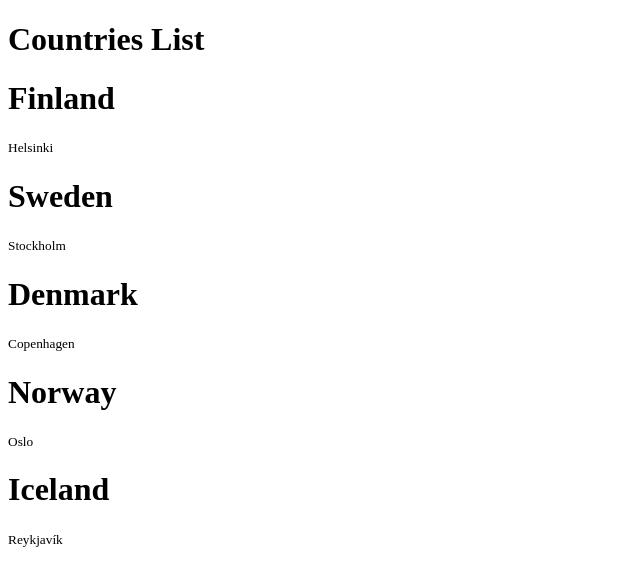
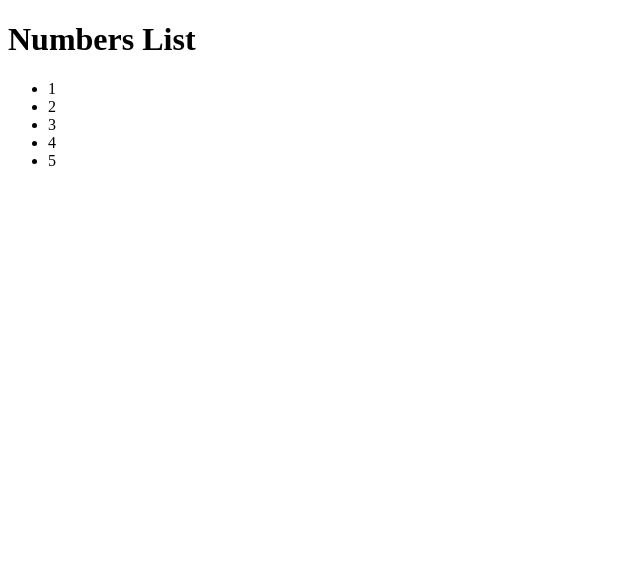
Before and after one commit to wantinghsieh/30-days-of-react, a React (Create React App) app: page / in a window 1280 px wide. Shown: the top 586 px of the page, without its empty margins (0-640 px from the left). Built offline with nearby package versions, Linux system fonts and the light colour scheme.

Commit message:
Key in mapping arrays

```diff
--- a/src/index.js
+++ b/src/index.js
@@ -1,38 +1,26 @@
 import React from 'react'
 import ReactDOM from 'react-dom/client'
 
-const countries = [
-  { name: 'Finland', city: 'Helsinki' },
-  { name: 'Sweden', city: 'Stockholm' },
-  { name: 'Denmark', city: 'Copenhagen' },
-  { name: 'Norway', city: 'Oslo' },
-  { name: 'Iceland', city: 'Reykjavík' },
-]
+const Numbers = ({ numbers }) => {
+  // modifying array to array of li JSX
+  const list = numbers.map((num) => <li key={num}>{num}</li>)
+  return list
+}
 
-// Country component
-const Country = ({ country: { name, city } }) => {
+const App = () => {
+  const numbers = [1, 2, 3, 4, 5]
+
   return (
-    <div>
-      <h1>{name}</h1>
-      <small>{city}</small>
+    <div className='container'>
+      <div>
+        <h1>Numbers List</h1>
+        <ul>
+          <Numbers numbers={numbers} />
+        </ul>
+      </div>
     </div>
   )
 }
-
-// countries component
-const Countries = ({ countries }) => {
-  const countryList = countries.map((country) => <Country country={country} />)
-  return <div>{countryList}</div>
-}
-// App component
-const App = () => (
-  <div className='container'>
-    <div>
-      <h1>Countries List</h1>
-      <Countries countries={countries} />
-    </div>
-  </div>
-)
 
 const rootElement = document.getElementById('root')
 
```
